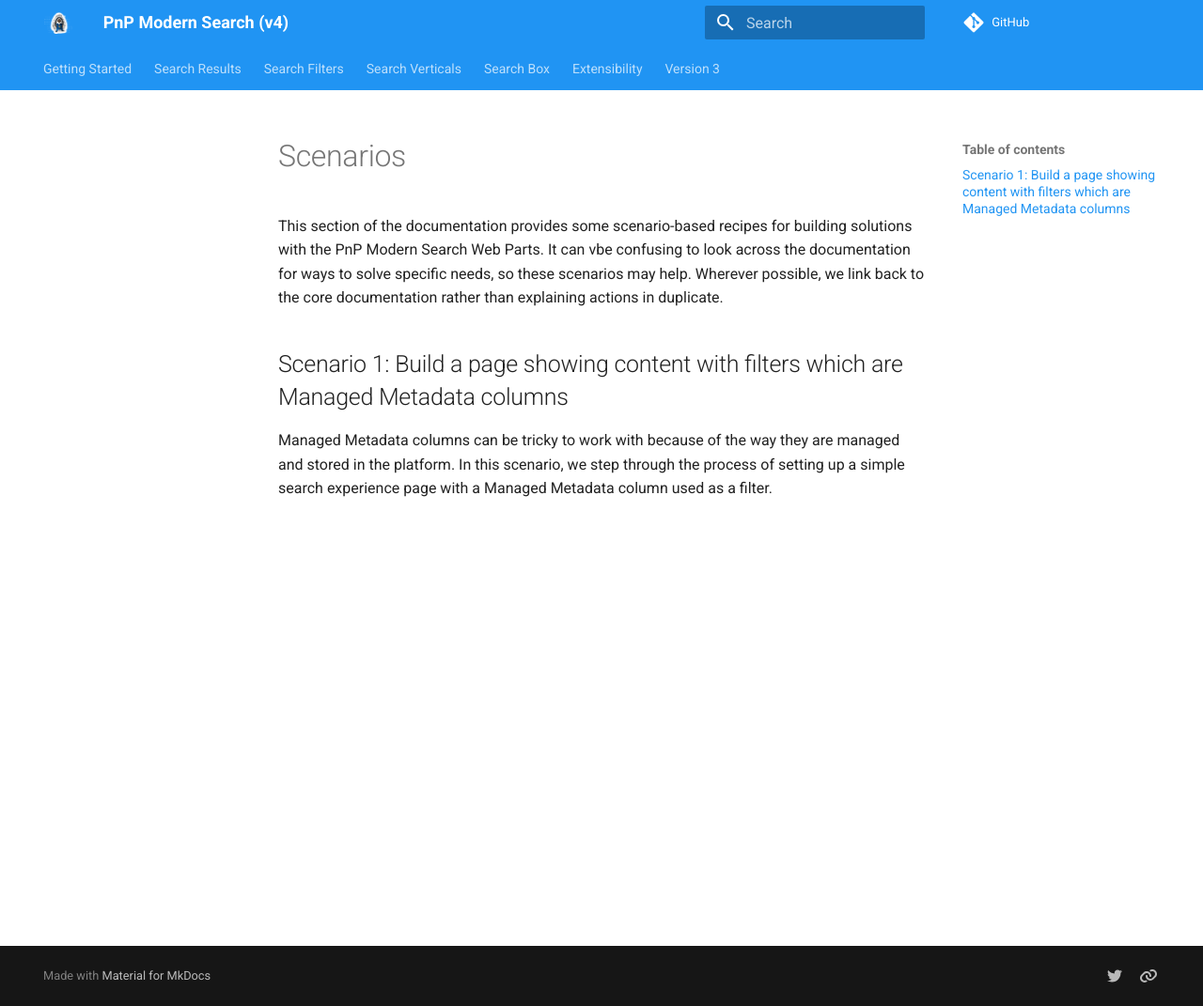
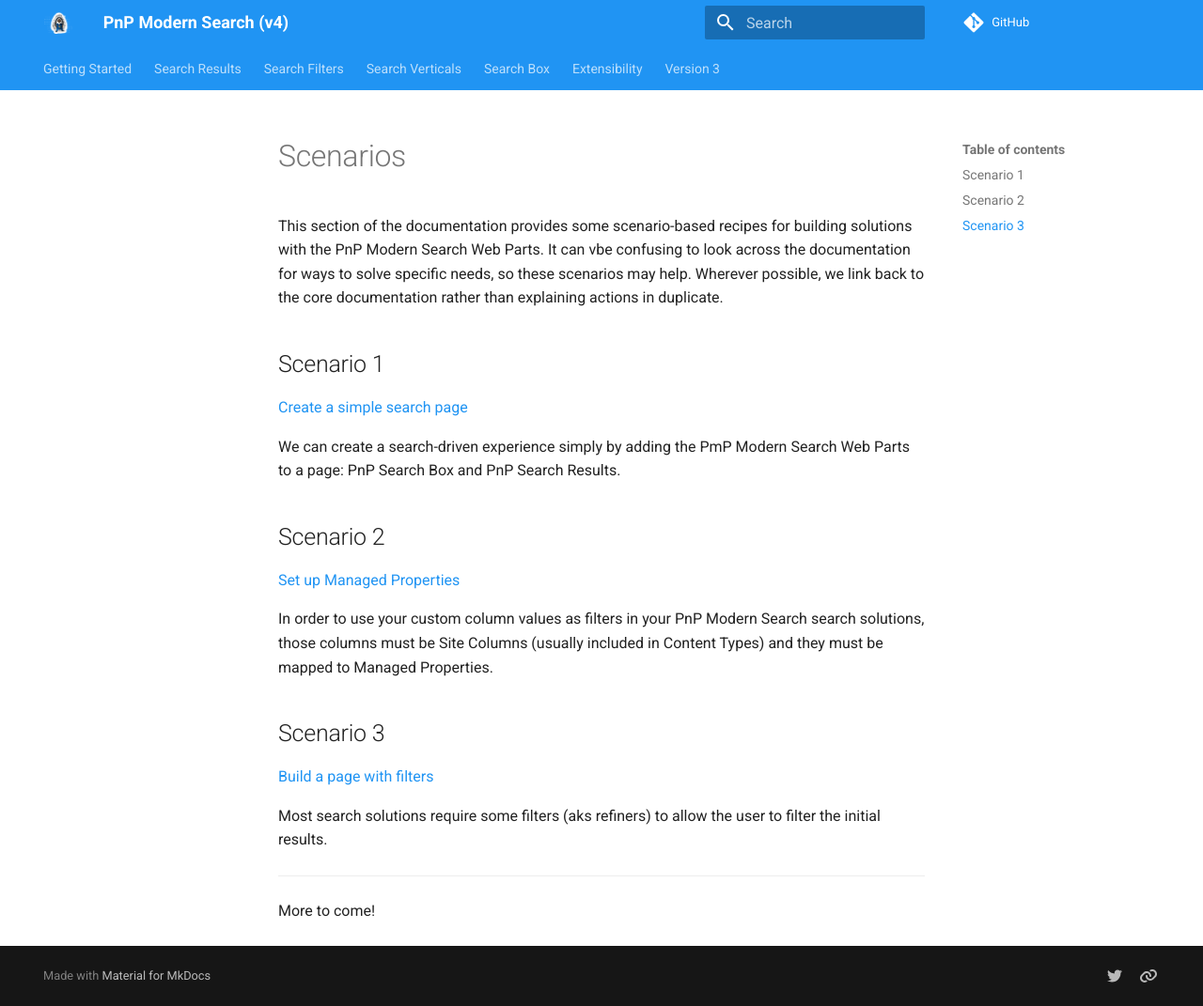
Before and after one commit to dominic5perezd/pnp-modern-search, an MkDocs documentation site: the page built from docs/scenarios/index.md, in a window 1280 px wide and 1071 px high. Shown: the whole window at 94% size. Built offline with MkDocs 1.6.1 and Material for MkDocs 9.7.7, drawn with Linux system fonts in a browser that asks for light colours; comment, search, counter and statistics services are not loaded.

Commit message:
Updating with upstream

```diff
--- a/docs/scenarios/index.md
+++ b/docs/scenarios/index.md
@@ -2,6 +2,24 @@
 
 This section of the documentation provides some scenario-based recipes for building solutions with the PnP Modern Search Web Parts. It can vbe confusing to look across the documentation for ways to solve specific needs, so these scenarios may help. Wherever possible, we link back to the core documentation rather than explaining actions in duplicate.
 
-## Scenario 1: Build a page showing content with filters which are Managed Metadata columns
+## Scenario 1
 
-Managed Metadata columns can be tricky to work with because of the way they are managed and stored in the platform. In this scenario, we step through the process of setting up a simple search experience page with a Managed Metadata column used as a filter.
+[Create a simple search page](create-simple-search-page.md)
+
+We can create a search-driven experience simply by adding the PmP Modern Search Web Parts to a page: PnP Search Box and PnP Search Results.
+
+## Scenario 2
+
+[Set up Managed Properties](set-up-managed-properties.md)
+
+In order to use your custom column values as filters in your PnP Modern Search search solutions, those columns must be Site Columns (usually included in Content Types) and they must be mapped to Managed Properties.
+
+## Scenario 3
+
+[Build a page with filters](page-with-filters.md)
+
+Most search solutions require some filters (aks refiners) to allow the user to filter the initial results.
+
+---
+
+More to come!
```
